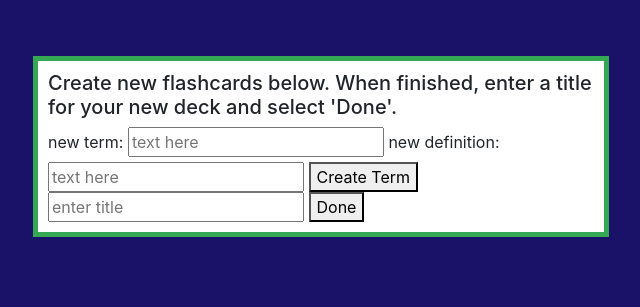
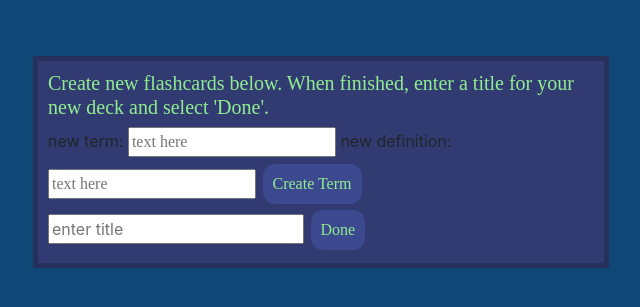
Before and after one commit to aoschwartz7/LanguageQuiz, a Flask app: template app/templates/createCardDeck.html in a window 1280 px wide. Shown: the top 307 px of the page, without its empty margins (319-959 px from the left). Run offline with Flask 2, Linux system fonts and the light colour scheme; the template is opened without the code that fills it, so the values that code supplies are empty; some libraries are stand-ins or nearby versions.

Commit message:
adding more CSS

```diff
--- a/app/templates/base.html
+++ b/app/templates/base.html
@@ -2,23 +2,53 @@
 <!DOCTYPE HTML>
 <html lang = "en">
   <head>
-    <!-- include Bootstrap to load CSS -->
-    <link rel="stylesheet" href="https://stackpath.bootstrapcdn.com/bootstrap/4.4.1/css/bootstrap.min.css" integrity="sha384-Vkoo8x4CGsO3+Hhxv8T/Q5PaXtkKtu6ug5TOeNV6gBiFeWPGFN9MuhOf23Q9Ifjh" crossorigin="anonymous">
+    <!--include Bootstrap formatting-->
+    <link rel="stylesheet"
+    href="https://stackpath.bootstrapcdn.com/bootstrap/4.4.1/css/bootstrap.min.css"
+    integrity="sha384-Vkoo8x4CGsO3+Hhxv8T/Q5PaXtkKtu6ug5TOeNV6gBiFeWPGFN9MuhOf23Q9Ifjh"
+    crossorigin="anonymous">
     <style>
-      p.ex1 {
+    /*add space between content and border */
+      p.pad {
         padding-top: 40px;
             }
+    #text{
+    color: #90ee90;
+    font-family: HelveticaNeue-Thin
+    }
+    .button {
+    background-color: #3d498f;
+    /*404D96 3d498f 404096 503d8f  */
+    border: none;
+    color: #90ee90;
+    padding: 8px 10px;
+    text-align: center;
+    text-decoration: none;
+    display: inline-block;
+    font-family: HelveticaNeue-Thin;
+    font-size: 16px;
+    font-weight: 500;
+    margin: 3px 2px;
+    border-radius: 12px;
+    cursor: pointer;
+          }
+
     .quizBox {
-      margin: auto; background-color: white; width: 45%; border: 5px solid #34A853; padding: 10px;
+      margin: auto;
+      background-color: #313B72;
+      width: 45%;
+      border: 5px
+      solid #272F5B;
+      padding: 10px;
              }
     </style>
     <title>Quiz</title>
     <meta charset = "UTF-8" />
   </head>
-  <body style = "background-color:#1a1269;">
+  <body style = "background-color:#0F4877;">
     <div align = "center">
-    <!-- add whitespace to top -->
-    <p class="ex1"></p>
+    <!--add space between content and border-->
+    <p class="pad"></p>
     </div>
     <div class="quizBox">
       <!-- this is where the other html page content will go -->
--- a/app/templates/checkAnswer.html
+++ b/app/templates/checkAnswer.html
@@ -7,7 +7,7 @@
 <form method="GET">
     <!-- <legend>Translate this term</legend>
     <text> {{term}} </text> -->
-    <p>
+    <p id="text">
       <label> {% if userAnswer == cleanedAnswer %}
         Correct!
         {% else %}
@@ -16,6 +16,6 @@
       </label>
       <text> <i>{{term}}</i> means <i>{{fullAnswer}}</i>.</text>
     </p>
-    <button type="submit">Continue</button>
+    <button class="button" type="submit">Continue</button>
 </form>
 {% endblock %}
--- a/app/templates/createCardDeck.html
+++ b/app/templates/createCardDeck.html
@@ -3,26 +3,26 @@
 <!--user selected flashcard folder for new deck in /selectCardDeckFolder-->
 <!--allow user to create new cards -->
 <form method="POST" action="/createCardDeck">
-  <h5>Create new flashcards below. When finished, enter a title for
+  <h5 id="text">Create new flashcards below. When finished, enter a title for
     your new deck and select 'Done'.</h5>
     <!-- comment....-->
-  <input name='folderName' type="hidden" value='{{folderName}}'/>
+  <input id="text" name='folderName' type="hidden" value='{{folderName}}'/>
   <label>new term:</label>
-  <input name="newTerm" type="text" placeholder="text here" />
+  <input id="text" name="newTerm" type="text" placeholder="text here" />
   <text> {{newTerm}} </text>
   <label>new definition:</label>
-  <input name="newDefinition" type="text" placeholder="text here" />
+  <input id="text" name="newDefinition" type="text" placeholder="text here" />
   <text> {{newDefinition}} </text>
-  <button type="submit">Create Term</button>
+  <button class="button" type="submit">Create Term</button>
 </form>
 <!--user has finished creating the new JSON file for their flashcards-->
 <!--direct user to /homepage so they can choose to start quiz with new set-->
 <form method="POST" action="/createCardDeck">
   <input name="newCardDeckTitle" type="text" placeholder="enter title" />
   <!--comment...-->
-  <input name='folderName' type="hidden" value='{{folderName}}'/>
+  <input id="text" name='folderName' type="hidden" value='{{folderName}}'/>
   <text> {{newCardDeckTitle}} </text>
-  <button type="submit">Done</button>
+  <button class="button" type="submit">Done</button>
 </form>
 
 
--- a/app/templates/homepage.html
+++ b/app/templates/homepage.html
@@ -2,12 +2,12 @@
 {% block content %}
 <!--give user choice to create a new flashcard set OR continue with existing files-->
 <form method="GET" action="/selectCardDeckFolder">
-  <h4>Welcome to my Language Learner's Vocab Quiz!</h4>
-  <button type="submit">Make New Flashcard Deck</button>
+  <h4 id="text">Welcome to my Language Learner's Vocab Quiz!</h4>
+  <button class="button" type="submit">Make New Flashcard Deck</button>
 </form>
 <!--send user to /quizCardDeckFolders start loading the quiz-->
 <form method="POST" action="/quizCardDeckFolders">
-  <button type="submit">Continue to Quiz</button>
+  <button class="button" type="submit">Continue to Quiz</button>
 </form>
 
 {% endblock %}
--- a/app/templates/quizCardDeck.html
+++ b/app/templates/quizCardDeck.html
@@ -3,13 +3,13 @@
 <!--user has picked a flashcard folder and can now select a flashcard deck
 for the quiz-->
 <form method="POST" action=/loadQuiz>
-  <h5>Select a flashcard set:</h5>
+  <h5 id="text">Select a flashcard set:</h5>
   <select name="cardDecks">
     {% for file in files %}
     <option value="{{file}}"> {{file}} </option>
     {% endfor %}
   </select>
-  <button type="submit">Continue</button>
+  <button class="button" type="submit">Continue</button>
 </form>
 
 {% endblock %}
--- a/app/templates/quizCardDeckFolders.html
+++ b/app/templates/quizCardDeckFolders.html
@@ -5,12 +5,12 @@
 <!--upon selection, direct user to quizCardDeck to pick a flashcard set
 from this folder for the quiz-->
 <form method="POST" action="/quizCardDeck">
-  <h5>Select the folder your flashcard set is in: </h5>
+  <h5 id="text">Select the folder your flashcard set is in: </h5>
   <select name="cardDeckFolders">
     {% for folder in folders %}
     <option value="{{folder}}"> {{folder}} </option>
     {% endfor %}
   </select>
-  <button type="submit">Continue</button>
+  <button class="button" type="submit">Continue</button>
 </form>
 {% endblock %}
```
Also changed, not shown: app/templates/quizPage.html (+4 -4 lines), app/templates/selectCardDeckFolder.html (+5 -5 lines).
